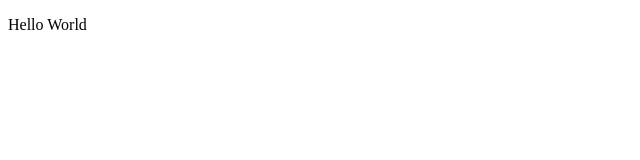
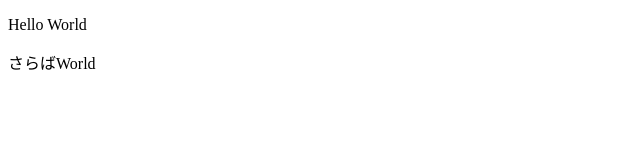
Before and after one commit to terufotball417soccer/test, a plain HTML site: page index.html in a window 1280 px wide. Shown: the whole page, without its empty margins (0-640 px from the left). Drawn offline with Linux system fonts and the light colour scheme.

Commit message:
コミット

```diff
--- a/index.html
+++ b/index.html
@@ -8,5 +8,6 @@
 </head>
 <body>
     <p>Hello World</p>
+    <p>さらばWorld</p>
 </body>
 </html>
```
Also changed, not shown: 1 other file.
